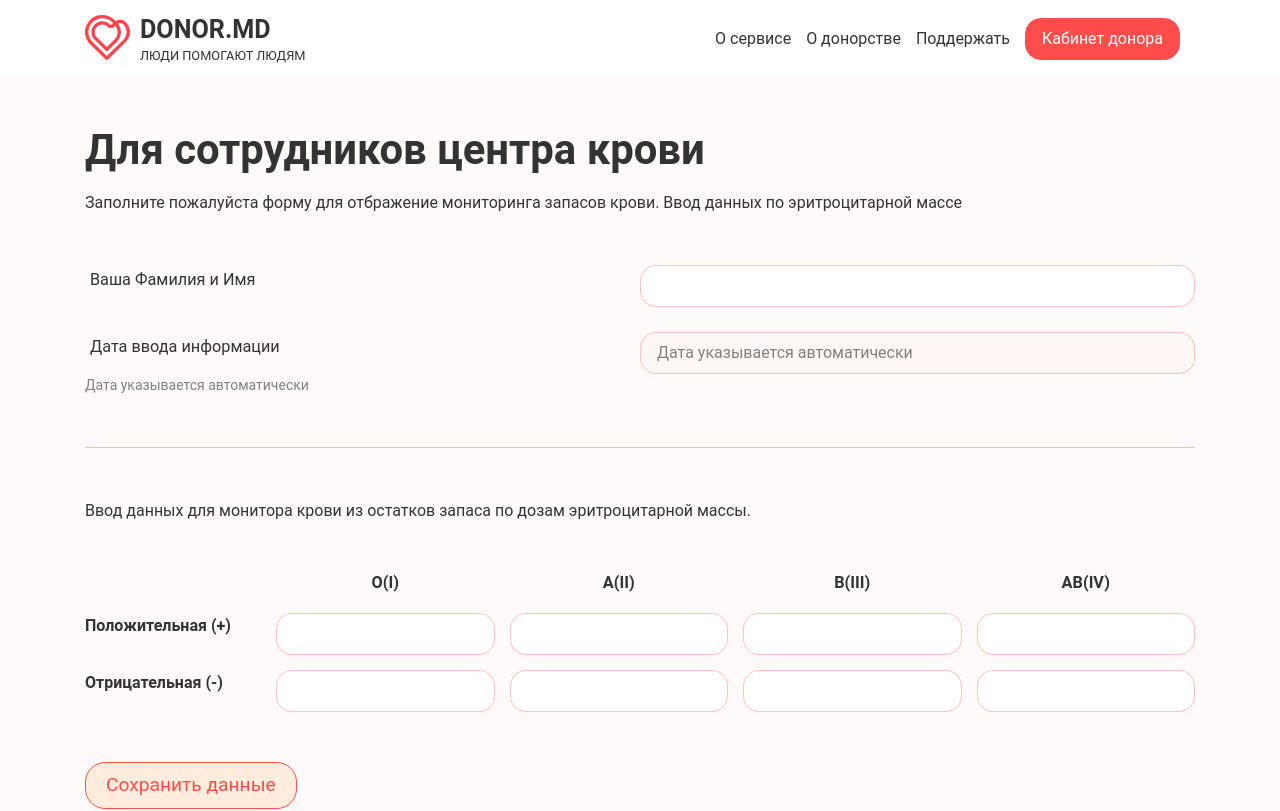
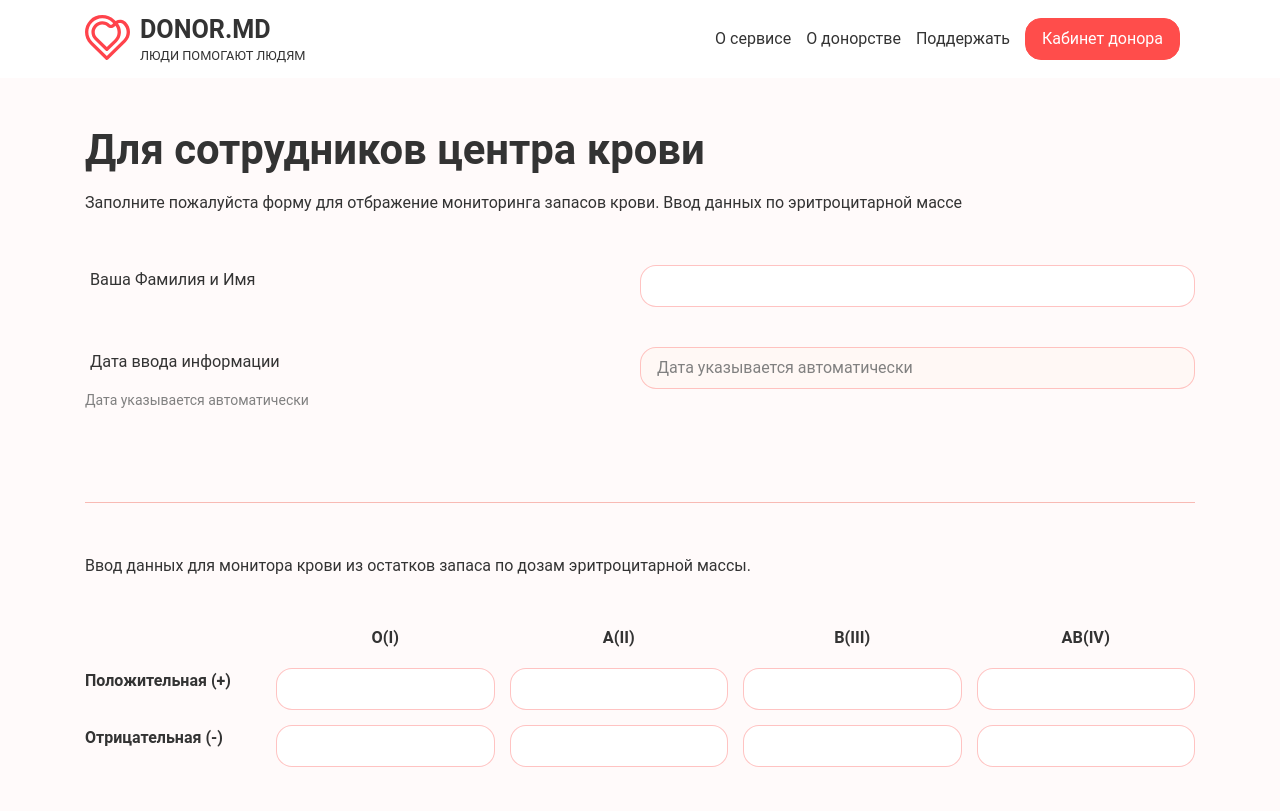
Before and after one commit to Donormd/donor.md-frontend, a Next.js app: page /monitoring in a window 1280 px wide. Shown: the top 811 px of the page. Built offline with nearby package versions, Linux system fonts and the light colour scheme; no server answers.

Commit message:
updated fix incorrect error layout

```diff
--- a/components/UI/form/form-item.tsx
+++ b/components/UI/form/form-item.tsx
@@ -25,23 +25,30 @@ export const FormItem: React.FC<FormItemProps> = ({
   error,
 }) => {
   return (
-    <Wrapper columns={columns} columnsSm={columnsSm} marginBottom={marginBottom}>
+    <FormItemWrapper marginBottom={marginBottom}>
+      <Wrapper columns={columns} columnsSm={columnsSm}>
         <Column>
+          {label && (
             <Label as='h5' required={required}>
               {label}
             </Label>
-        <Help>{help}</Help>
+          )}
+          {help && <Help>{help}</Help>}
         </Column>
         <Column>{children}</Column>
-      {error && <ErrorColumn columns={columns}>{error}</ErrorColumn>}
       </Wrapper>
+      <Error>{error}</Error>
+    </FormItemWrapper>
   );
 };
 
-const Wrapper = styled.div<{ columns: number; columnsSm: number; marginBottom?: string }>`
+const FormItemWrapper = styled.div<{ marginBottom?: string }>`
+  padding-bottom: ${({ marginBottom }) => marginBottom || '10px'};
+`;
+
+const Wrapper = styled.div<{ columns: number; columnsSm: number }>`
   display: grid;
   grid-template-columns: ${({ columnsSm }) => `repeat(${columnsSm}, 1fr)`};
-  margin-bottom: ${({ marginBottom }) => marginBottom || '25px'};
   @media (min-width: ${({ theme }) => theme.media.lg}) {
     grid-template-columns: ${({ columns }) => `repeat(${columns}, 1fr)`};
   }
@@ -49,8 +56,11 @@ const Wrapper = styled.div<{ columns: number; columnsSm: number; marginBottom?:
 
 const Column = styled.div``;
 
-const ErrorColumn = styled.div<{ columns: number }>`
-  grid-column: ${({ columns }) => (columns === 2 ? '2 / 3' : '1 / 3')};
+const Error = styled.div`
+  height: 14px;
+  margin: 8px 0;
+  font-size: 0.8125em;
+  color: ${({ theme }) => theme.colors.danger};
 `;
 
 const Label = styled(Title)<{ required?: boolean }>`
```
Lines whose indentation alone changed are shown as unchanged.
